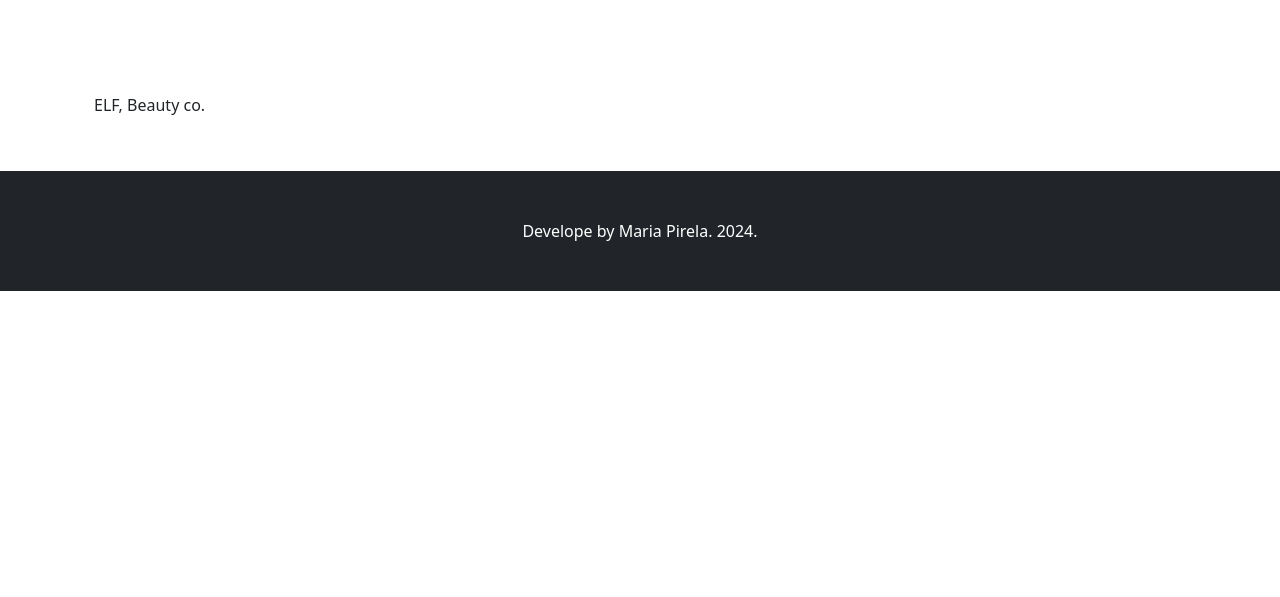
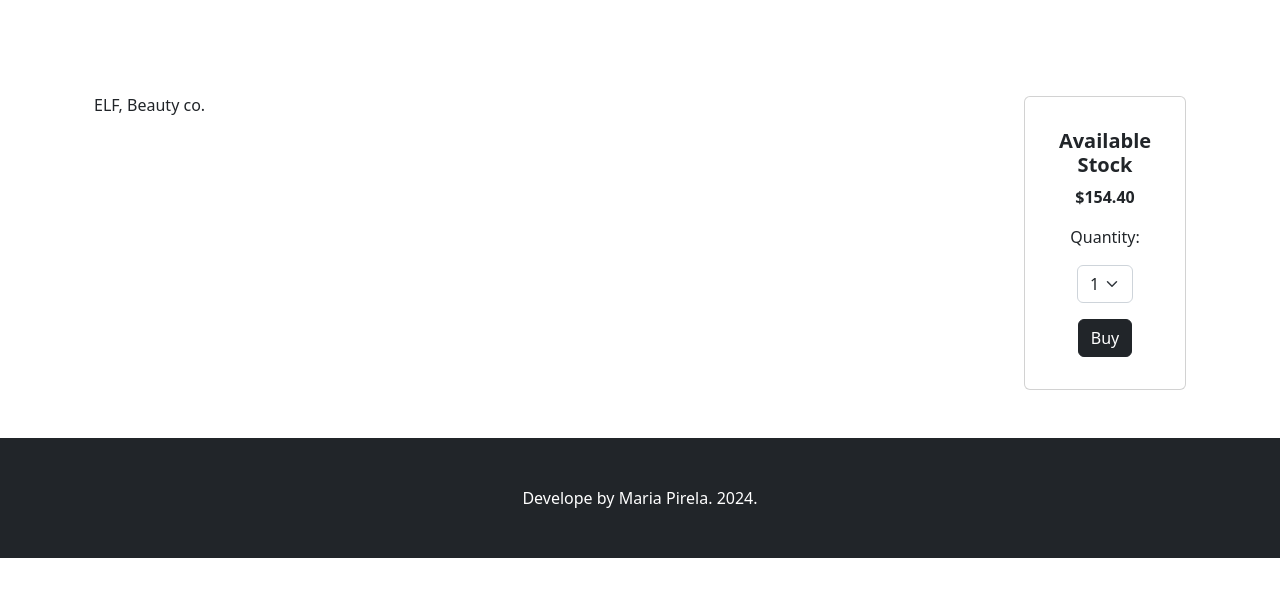
Before and after one commit to spica260/Paper-Trading-App, a Django app: page / in a window 1280 px wide. Shown: the part 152-749 px from the top of the page. Run offline with Django 5.2, Linux system fonts and the light colour scheme; data comes from the database, SQL or seed files in the repository; some libraries are stand-ins or nearby versions.

Commit message:
Added products to home view

```diff
--- a/trading/trade/templates/home.html
+++ b/trading/trade/templates/home.html
@@ -35,7 +35,32 @@
             </div>
 
             <div class="col-2 text-center">
-
+                {% for product in products %}
+                <div class="card h-100">
+                    <div class="card-body p-4">
+                        <div class="py-2">
+                            <h5 class="fw-bolder">Available Stock</h5>
+                            <strong>${{ product.price }}</strong>
+                        </div>
+                            <div class="pt-2">
+                              <p>Quantity: </p>
+                            </div>
+                            <div class="col-6 pb-2 mx-auto">
+                              <select class="form-select" id="qty-wallet">
+                                <option value="1">1</option>
+                                <option value="2">2</option>
+                                <option value="3">3</option>
+                                <option value="4">4</option>
+                              </select>
+                            </div>
+                        <div class="py-2">
+                            <button type="button" value="{{ product.id }}" id="add-wallet" class="btn btn-dark mt-auto">
+                                Buy
+                            </button>
+                        </div>
+                    </div>
+                </div>
+                {% endfor %}
             </div>
         </div>
     </div>
--- a/trading/trade/urls.py
+++ b/trading/trade/urls.py
@@ -6,5 +6,4 @@ urlpatterns = [
     path('login/', views.login_user, name='login'),
     path('logout/', views.logout_user, name='logout'),
     path('register/', views.register_user, name='register'),
-    path('product/<int:pk>', views.product, name='product'),
 ]
--- a/trading/trade/views.py
+++ b/trading/trade/views.py
@@ -1,15 +1,12 @@
 from django.shortcuts import render, redirect
 from django.contrib.auth import authenticate, login, logout
+from .models import Product
 from django.contrib import messages
-from django.contrib.auth.models import User
-from django.contrib.auth.forms import UserCreationForm
 from .forms import SignUpForm
 
 def home(request):
-    return render(request, 'home.html')
-
-def product(request, pk):
-    pass
+    products = Product.objects.all()
+    return render(request, 'home.html', {'products': products})
 
 def login_user(request):
     if request.method == "POST":
```
